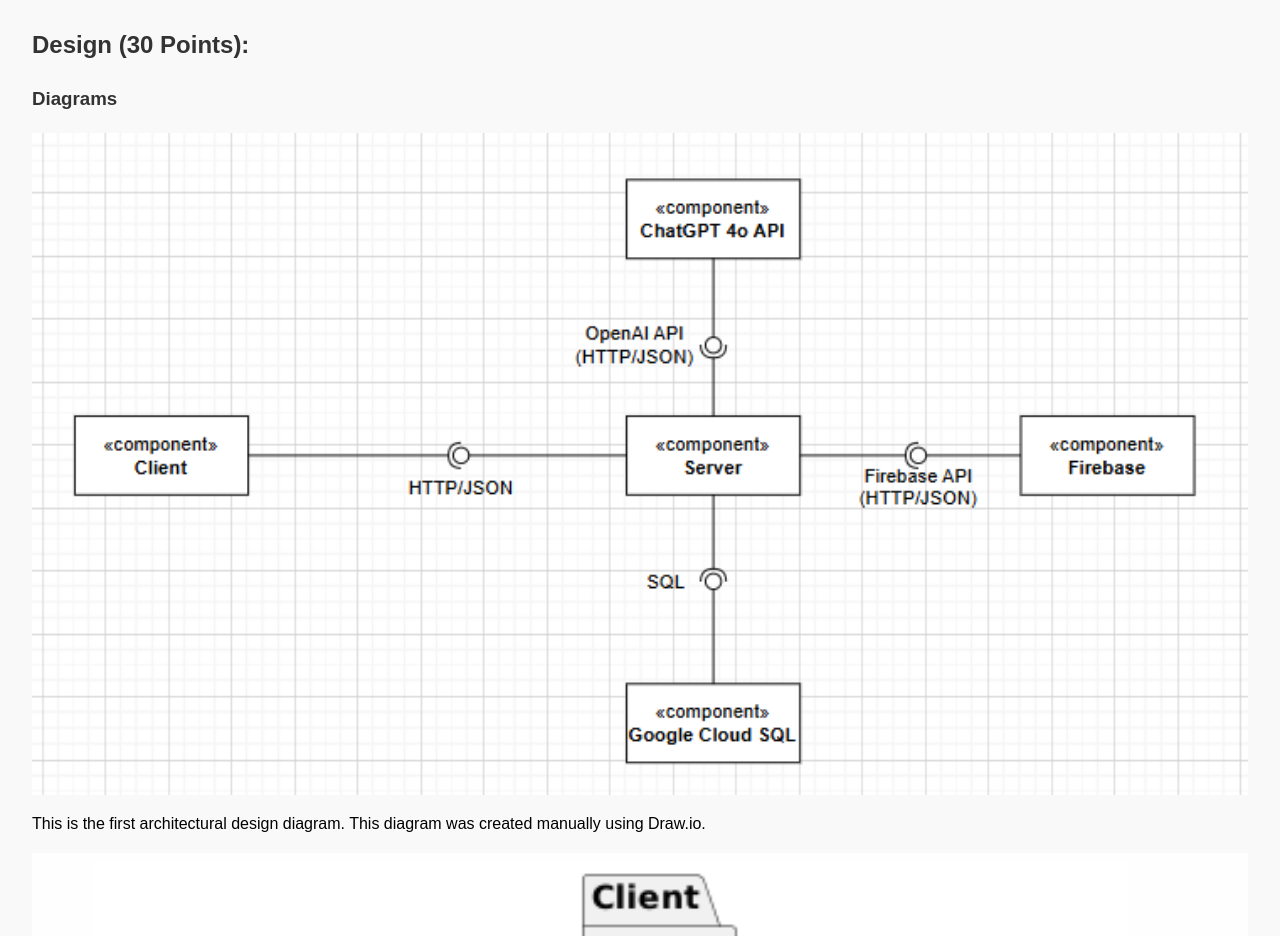
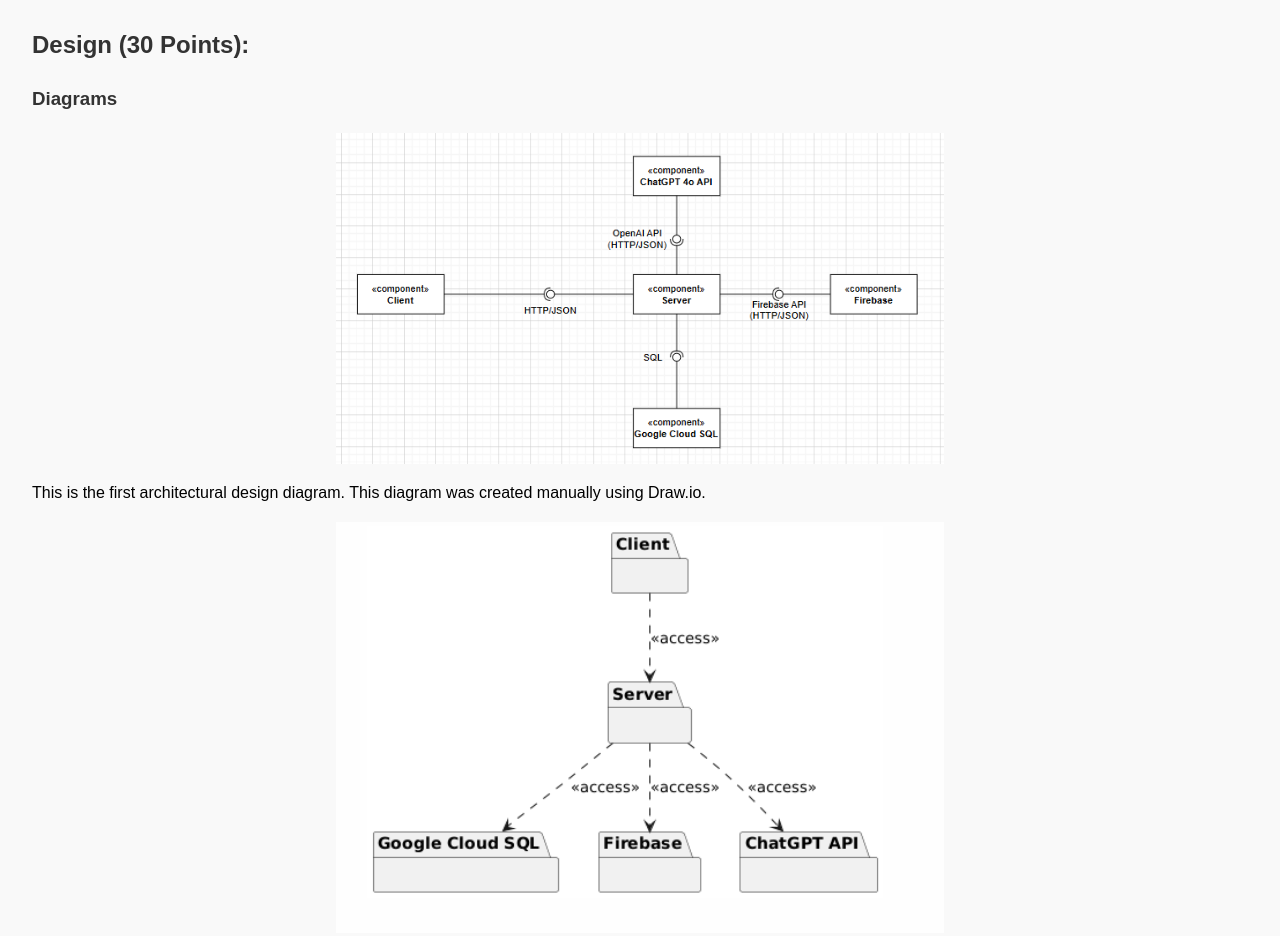
Before and after one commit to bmach3/test, a plain HTML site: page docs/index.html in a window 1280 px wide. Shown: the part 4000-4936 px from the top of the page. Drawn offline with Linux system fonts and the light colour scheme.

Commit message:
update images

```diff
--- a/docs/index.html
+++ b/docs/index.html
@@ -20,8 +20,8 @@
     img {
       display: block;
       margin: 0 auto;
-      width: 100%;
-      max-width: 100%;
+      width: 50%;
+      max-width: 80%;
     }
   </style>
 </head>
```
